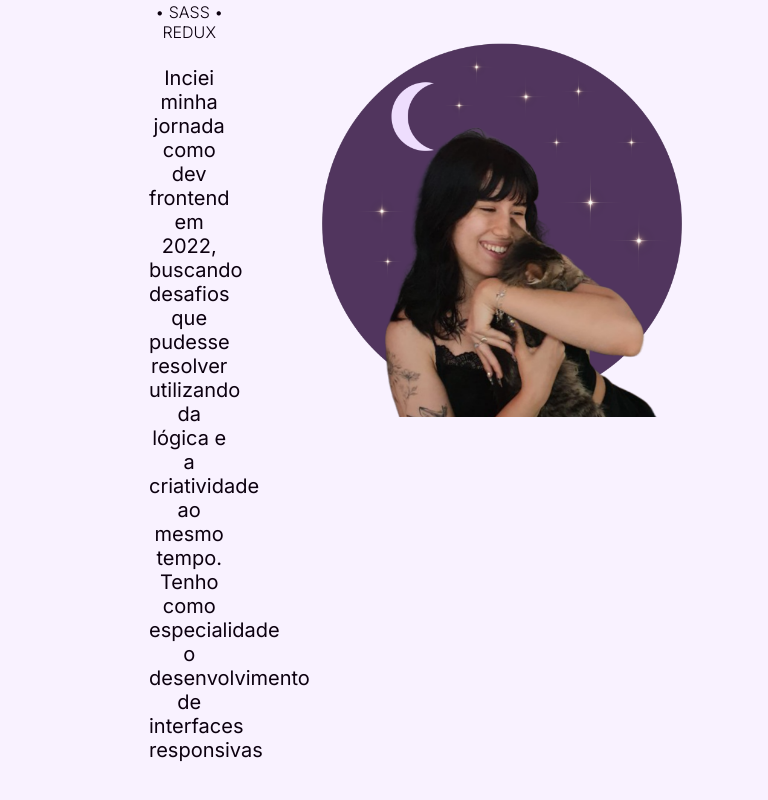
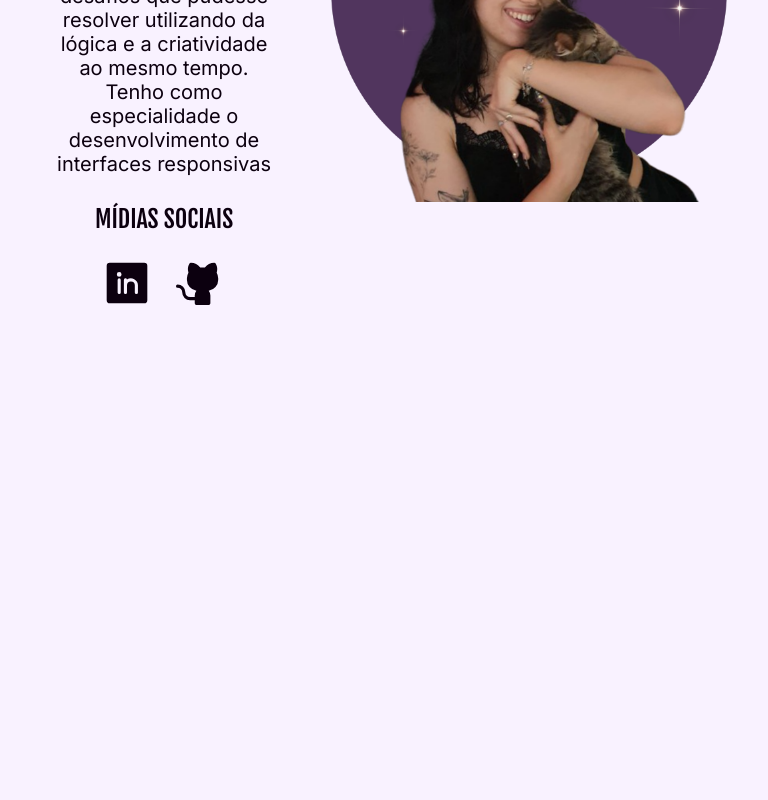
Before and after one commit to vivalaclara/portfolio, a React (Vite) app: page / in a window 768 px wide. Shown: the part 1328-2128 px from the top of the page. After the commit the page ends 1672 px from the top, so only its background shows below. Built offline with nearby package versions, Linux system fonts and the light colour scheme.

Commit message:
finished about section

```diff
--- a/src/components/about/about.css
+++ b/src/components/about/about.css
@@ -14,7 +14,7 @@
 }
 .about-img img{
     object-fit: fill;
-    width: 25rem;
+    width: 32.5rem;
 }
 
 .about-text{
@@ -71,7 +71,24 @@
     width: 50%;
 
 }
-
+#social-title{
+    text-transform: uppercase;
+    font-family: var(--title);
+    font-size: 1.5rem;
+    margin: 0.5rem;
+}
+.social{
+    display: flex;
+    flex-wrap: wrap;
+    gap: 1.5rem;
+    margin-top: 1rem;
+}
+.link-social, .icon-social{
+    color: var(--text);
+}
+.icon-social:hover{
+    color: var(--accent);
+}
 @media (max-width: 767px){
     .about-container{
         flex-direction: column;
@@ -80,4 +97,28 @@
     .about-img img{
         width: 17.5rem;
     }
+    .about-text h3{
+        width: 80%;
+    }
+    .about-text p{
+        width: 95%;
+
+
+    }
 }
+@media (min-width: 768px) and (max-width: 1024px){
+    .about-text h3{
+        width: 100%;
+    }
+    .about-text p{
+        width: 100%;
+
+    }
+    .about-img img{
+        width: 27.5rem;
+    }
+    .about-container{
+
+        width: 95%;
+    }
+}
--- a/src/components/about/about.tsx
+++ b/src/components/about/about.tsx
@@ -1,5 +1,7 @@
 import './about.css';
 import { useTranslation } from 'react-i18next';
+import { LinkedinLogo, GithubLogo } from "@phosphor-icons/react";
+import { Link } from 'react-router-dom';
 import clara from '../../assets/clara.webp';
 
 
@@ -15,9 +17,19 @@ export default function About(){
             <h2><strong> {t('about.sub')} </strong> React • Angular</h2>
             <h3> typescript • bootstrap • styled components • sass • redux</h3>
             <p> {t('about.text')}</p>
+            <h2 id='social-title'>{t('about.social')}</h2>
+            <div className='social'>
+                <Link className='link-social' target='blank' to="https://www.linkedin.com/in/clara-maestri-681352210/">
+                        <LinkedinLogo className='icon-social' size={50} weight="fill" />
+                 </Link>
+
+                <Link className='link-social' target='blank' to="https://github.com/vivalaclara">
+                    <GithubLogo className='icon-social' size={50} weight="fill" />
+                </Link>
+            </div>
             </div>
             <div className='about-img'>
-             <img src={clara} alt='' />
+             <img src={clara} alt='Clara Maestri' />
             </div>
             </div>
         </section>
--- a/src/translate/en/translation.json
+++ b/src/translate/en/translation.json
@@ -16,6 +16,7 @@
     "title": "Hello I'm ",
     "about": "about me",
     "sub": "desenvolvedora - ",
-    "text": "I started my journey as a frontend developer in 2022, seeking challenges that I could solve using logic and creativity at the same time. I specialize in developing responsive interfaces"
+    "text": "I started my journey as a frontend developer in 2022, seeking challenges that I could solve using logic and creativity at the same time. I specialize in developing responsive interfaces",
+    "social": "social media"
   }
 }
--- a/src/translate/pt/translation.json
+++ b/src/translate/pt/translation.json
@@ -16,6 +16,8 @@
     "title": "Olá eu sou a ",
     "about": "about me",
     "sub": "developer - ",
-    "text": "Inciei minha jornada como dev frontend em 2022, buscando desafios que pudesse resolver utilizando da lógica e a criatividade ao mesmo tempo. Tenho como especialidade o desenvolvimento de interfaces responsivas"
+    "text": "Inciei minha jornada como dev frontend em 2022, buscando desafios que pudesse resolver utilizando da lógica e a criatividade ao mesmo tempo. Tenho como especialidade o desenvolvimento de interfaces responsivas",
+    "social": "mídias sociais"
   }
+
 }
```
